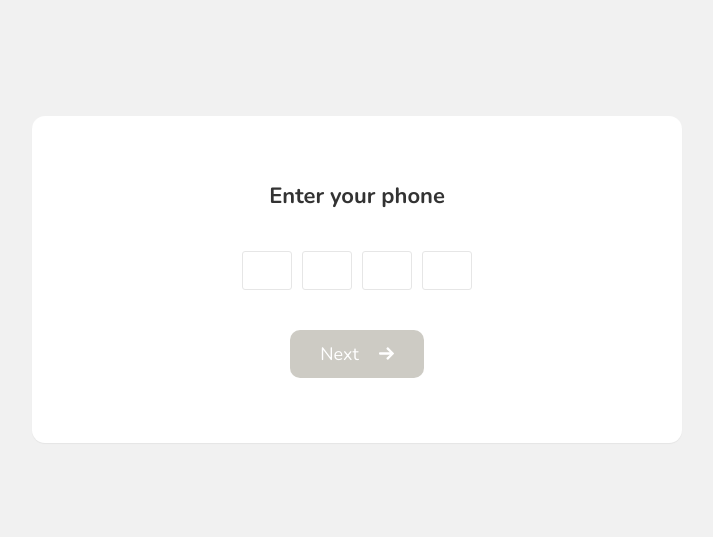
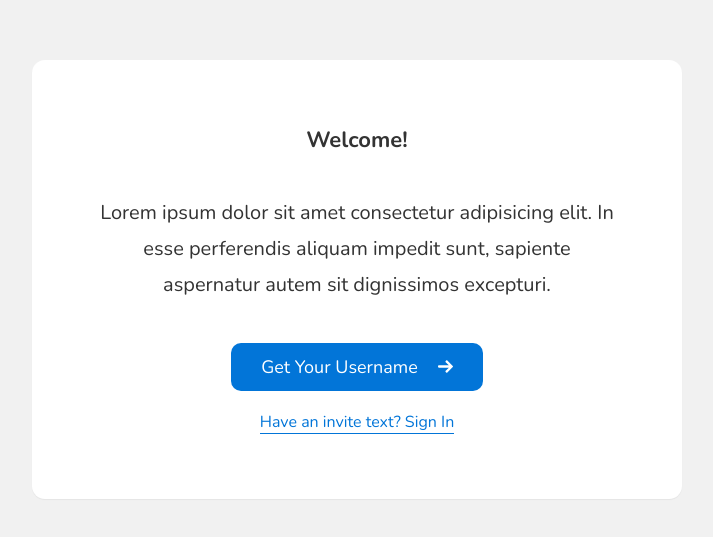
Before and after one commit to andreysemichev/messenger-next.js, a Next.js app: page / in a window 1280 px wide. Shown: the part 121-658 px from the top of the page, without its empty margins (283-996 px from the left). Built offline with nearby package versions, Linux system fonts and the light colour scheme.

Commit message:
Add state for registration component

```diff
--- a/components/registration/ChooseAvatar/index.tsx
+++ b/components/registration/ChooseAvatar/index.tsx
@@ -2,10 +2,12 @@ import Wrapper from "components/Wrapper";
 import Button from "components/Button";
 import Avatar from "components/Avatar";
 import styles from "./styles.module.scss";
-import { ChangeEvent, useState } from "react";
+import { ChangeEvent, useState, useContext } from "react";
+import { MainContext } from "pages";
 
 const ChooseAvatar: React.FC = () => {
     const [avatarUrl, setAvatarUrl] = useState<string>("images/default_avatar.svg");
+    const {onNextStep} = useContext(MainContext);
     // const inputFileRef = useRef<HTMLInputElement>(null);
 
     const handleChangeImage = (event: ChangeEvent<HTMLInputElement>): void => {
@@ -28,7 +30,7 @@ const ChooseAvatar: React.FC = () => {
                 <input type="file" id="avatar" onChange={handleChangeImage} hidden />
                 <div className={styles.bottomText}>Choose a different photo</div>
             </label>
-            <Button className={styles.button}>Next <img className={styles.img} src="/images/arrow.svg" alt="arrow" /></Button>
+            <Button className={styles.button} onClick={onNextStep}>Next <img className={styles.img} src="/images/arrow.svg" alt="arrow" /></Button>
         </Wrapper>
     </>);
 }
--- a/components/registration/EnterCode/index.tsx
+++ b/components/registration/EnterCode/index.tsx
@@ -31,7 +31,8 @@ const EnterCode: React.FC = () => {
         setIsLoading(true);
 
         try {
-            await axios.get("/");
+            // запрос на сервер
+            // await axios.get("/");
             router.push("/rooms");
         } catch (error) {
             console.log(error);
--- a/components/registration/EnterPhone/index.tsx
+++ b/components/registration/EnterPhone/index.tsx
@@ -2,7 +2,8 @@ import NumberFormat from "react-number-format";
 import Wrapper from "components/Wrapper";
 import Button from "components/Button";
 import styles from "./styles.module.scss";
-import { useState } from "react";
+import { useState, useContext } from "react";
+import { MainContext } from "pages";
 
 type valueState = {
     formattedValue: string
@@ -12,6 +13,7 @@ type valueState = {
 const EnterPhone: React.FC = () => {
     const [value, setValue] = useState<valueState>({} as valueState);
     const isBtnDisabled = !value.formattedValue || value.formattedValue.includes("_");
+    const {onNextStep} = useContext(MainContext);
 
     const handleUpdateValue = ({formattedValue, value}) => {
         setValue({formattedValue, value});
@@ -31,6 +33,7 @@ const EnterPhone: React.FC = () => {
             <Button
                 className={styles.button}
                 disabled={isBtnDisabled}
+                onClick={onNextStep}
             > Next <img className={styles.img} src="/images/arrow.svg" alt="arrow" />
             </Button>
         </Wrapper>
--- a/components/registration/EnterUsername/index.tsx
+++ b/components/registration/EnterUsername/index.tsx
@@ -1,13 +1,35 @@
 import Wrapper from "components/Wrapper";
 import Button from "components/Button";
 import styles from "./styles.module.scss";
+import { ChangeEvent, useContext, useState } from "react";
+import { MainContext } from "pages";
 
 const EnterUsername: React.FC = () => {
+    const {onNextStep} = useContext(MainContext);
+    const [value, setValue] = useState<string>("");
+    const isBtnDisabled = value.length < 3;
+
+    const handleChangeInput = (event: ChangeEvent<HTMLInputElement>): void => {
+        setValue(event.target.value);
+    };
+
     return (<>
         <Wrapper className={styles.wrapper}>
             <h3 className={styles.title}>Enter your username</h3>
-            <input className={styles.textField} type="text" placeholder="..." />
-            <Button className={styles.button}>Next <img className={styles.img} src="/images/arrow.svg" alt="arrow" /></Button>
+            <input
+                className={styles.textField}
+                type="text"
+                placeholder="..."
+                value={value}
+                onChange={handleChangeInput}
+            />
+            <Button
+                className={styles.button}
+                onClick={onNextStep}
+                disabled={isBtnDisabled}
+            >
+                Next <img className={styles.img} src="/images/arrow.svg" alt="arrow" />
+            </Button>
         </Wrapper>
     </>);
 }
--- a/components/registration/Twitter/index.tsx
+++ b/components/registration/Twitter/index.tsx
@@ -1,13 +1,17 @@
 import Wrapper from "components/Wrapper";
 import Button from "components/Button";
 import styles from "./styles.module.scss";
+import { useContext } from "react";
+import { MainContext } from "pages";
 
 const Twitter: React.FC = () => {
+    const {onNextStep} = useContext(MainContext);
+
     return (<>
         <Wrapper className={styles.wrapper}>
             <img className={styles.avatar} src="images/default_avatar.svg" alt="default avatar" />
             <p className={styles.text}>Username</p>
-            <Button className={styles.button}>Import from Twitter <img className={styles.img} src="/images/arrow.svg" alt="arrow" /></Button>
+            <Button className={styles.button} onClick={onNextStep}>Import from Twitter <img className={styles.img} src="/images/arrow.svg" alt="arrow" /></Button>
             <div className={styles.bottomText}>Enter my info manually</div>
         </Wrapper>
     </>);
--- a/components/registration/Welcome/index.tsx
+++ b/components/registration/Welcome/index.tsx
@@ -1,13 +1,17 @@
 import Wrapper from "components/Wrapper";
 import Button from "components/Button";
 import styles from "./styles.module.scss";
+import { useContext } from "react";
+import { MainContext } from "pages";
 
 const Welcome: React.FC = () => {
+    const {onNextStep} = useContext(MainContext);
+
     return (<>
         <Wrapper className={styles.wrapper}>
             <h3 className={styles.title}>Welcome!</h3>
             <p className={styles.text}>Lorem ipsum dolor sit amet consectetur adipisicing elit. In esse perferendis aliquam impedit sunt, sapiente aspernatur autem sit dignissimos excepturi.</p>
-            <Button className={styles.button}>Get Your Username <img className={styles.img} src="/images/arrow.svg" alt="arrow" /></Button>
+            <Button className={styles.button} onClick={onNextStep}>Get Your Username <img className={styles.img} src="/images/arrow.svg" alt="arrow" /></Button>
             <div className={styles.bottomText}>Have an invite text? Sign In</div>
         </Wrapper>
     </>);
--- a/pages/index.tsx
+++ b/pages/index.tsx
@@ -4,7 +4,7 @@ import Twitter from "components/registration/Twitter";
 import ChooseAvatar from "components/registration/ChooseAvatar";
 import EnterPhone from "components/registration/EnterPhone";
 import EnterCode from "components/registration/EnterCode";
-import { useState } from "react";
+import { createContext, useState } from "react";
 
 const stepsComponents = {
     0: Welcome,
@@ -15,12 +15,25 @@ const stepsComponents = {
     5: EnterCode,
 };
 
+type MainContextProps = {
+    onNextStep: () => void,
+    step: number,
+};
+
+export const MainContext = createContext<MainContextProps>({} as MainContextProps);
+
 function Home() {
-    const [step, setStep] = useState<number>(5);
+    const [step, setStep] = useState<number>(0);
     const Step = stepsComponents[step];
 
+    const onNextStep = () => {
+        setStep(step + 1);
+    };
+
     return (<>
-        <Step />
+        <MainContext.Provider value={{step, onNextStep}}>
+            <Step />
+        </MainContext.Provider>
     </>);
 }
 
```
